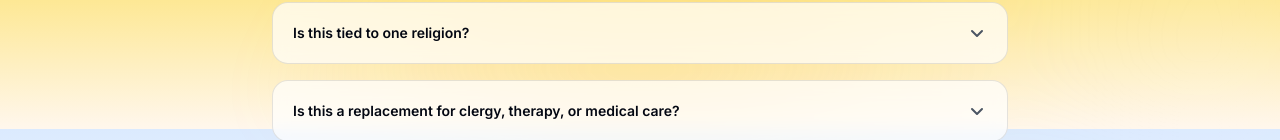
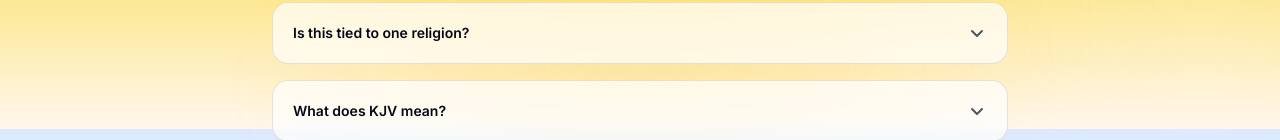
Before and after one commit to Skkyfarm/pray-with-god, a Next.js app: page /faq in a window 1280 px wide. Shown: the part 671-811 px from the top of the page. Built offline with nearby package versions, Linux system fonts and the light colour scheme; no server answers.

Commit message:
Add KJV explanation to FAQ

```diff
--- a/app/faq/page.tsx
+++ b/app/faq/page.tsx
@@ -29,6 +29,10 @@ const faqs = [
   {
     q: "Is this tied to one religion?",
     a: "PWG is designed to support multiple traditions. You choose the tradition and prayer style you want, and PWG aims to remain respectful, thoughtful, and welcoming.",
+  },
+  {
+    q: "What does KJV mean?",
+    a: "KJV stands for King James Version, a classic English Bible translation first published in 1611. On PWG, KJV usually means we are using traditional biblical wording from that translation, especially for Scripture-based prayers such as the Lord's Prayer or Psalm 23. It is often used for public-domain Scripture text in the United States, though publishing rights and rules can vary by country.",
   },
   {
     q: "Is this a replacement for clergy, therapy, or medical care?",
```
